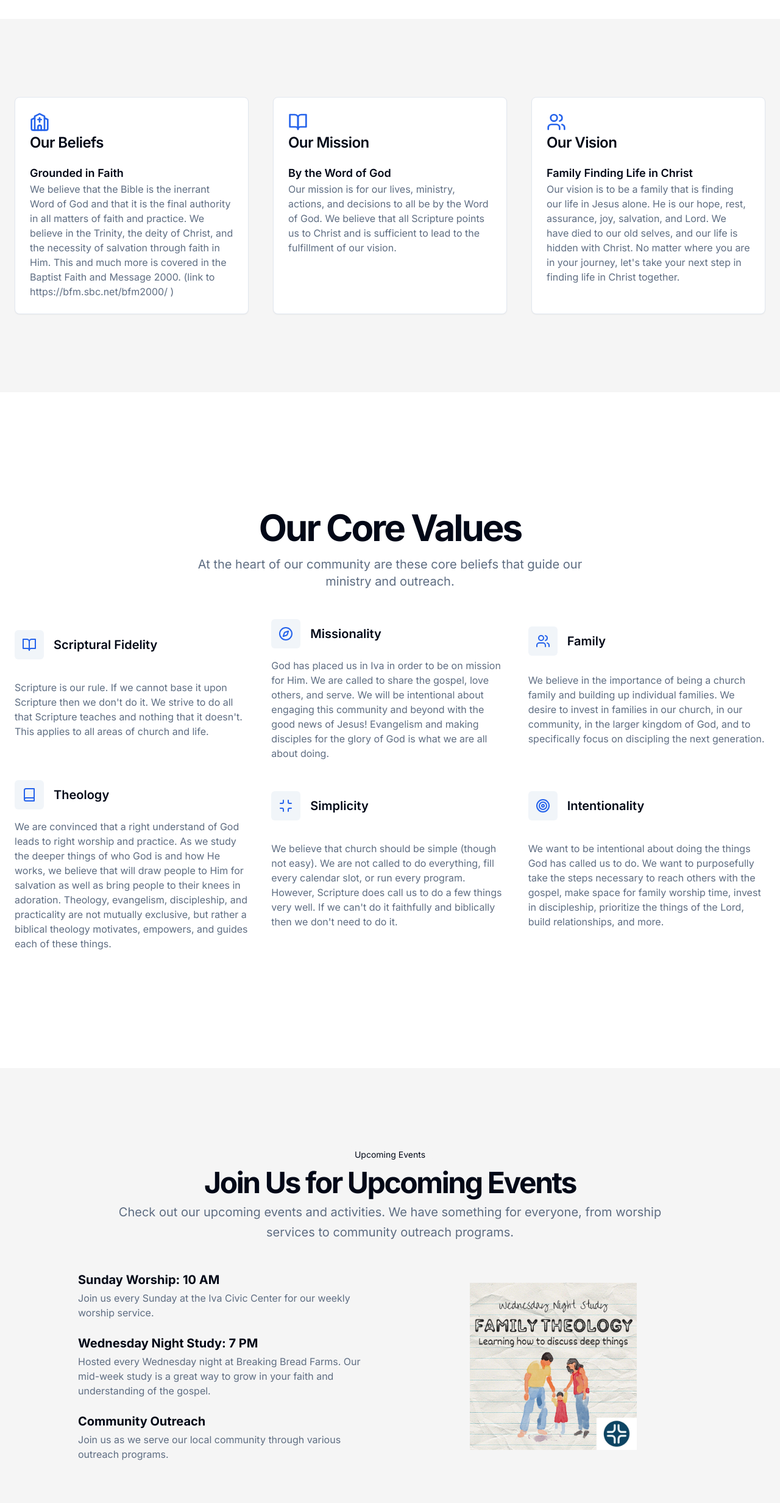
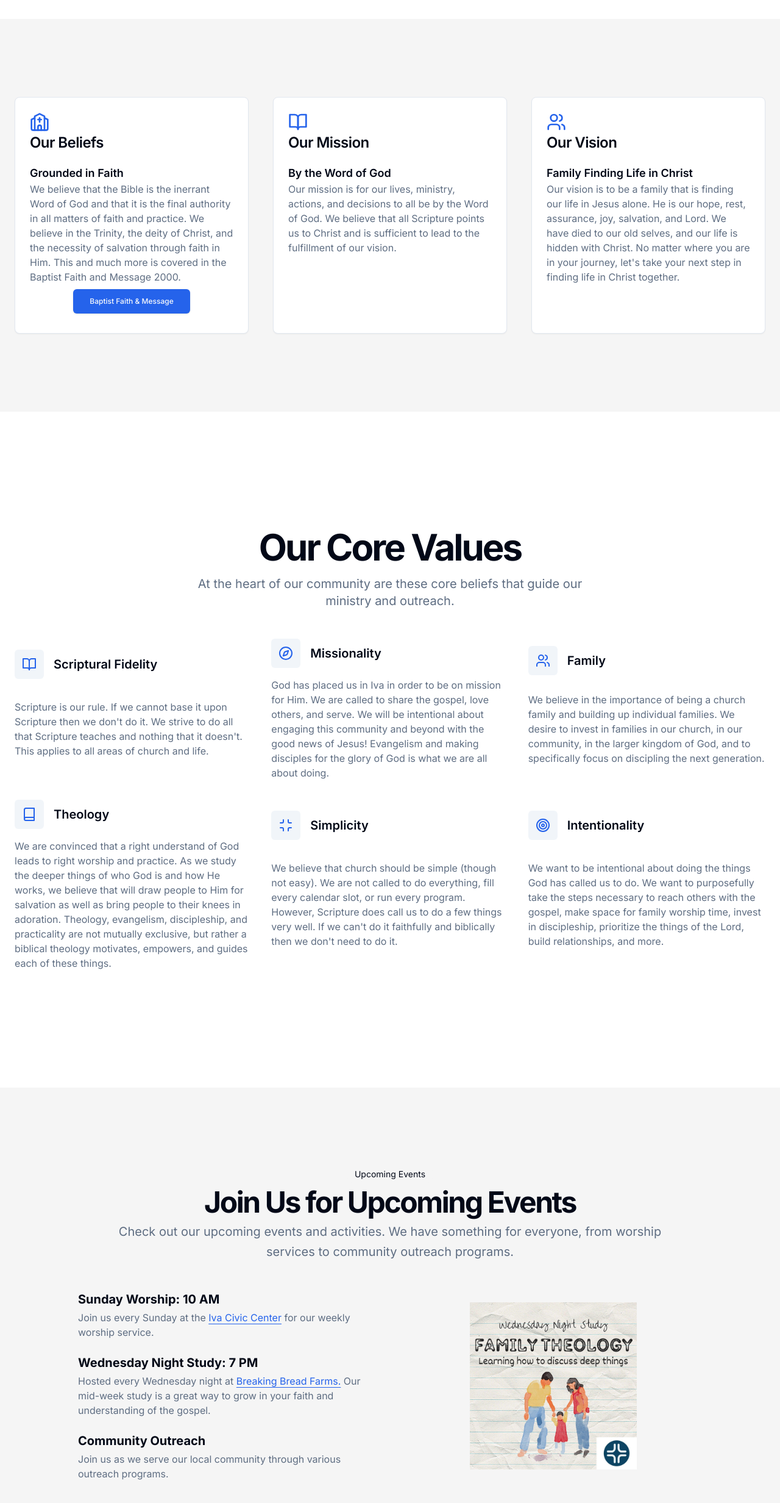
Before and after one commit to aberry520/family-life, a Next.js app: page / in a window 1280 px wide. Shown: the part 1461-3925 px from the top of the page at 61% size. Built offline with nearby package versions, Linux system fonts and the light colour scheme; a web font is replaced by a local one.

Commit message:
add locations and add link to BF&M200

```diff
--- a/src/components/about.tsx
+++ b/src/components/about.tsx
@@ -41,9 +41,14 @@ export function About() {
               <p className="text-muted-foreground">
                 We believe that the Bible is the inerrant Word of God and that it is the final authority in all matters
                 of faith and practice. We believe in the Trinity, the deity of Christ, and the necessity of salvation
-                through faith in Him. This and much more is covered in the Baptist Faith and Message 2000. (link to
-                https://bfm.sbc.net/bfm2000/ )
+                through faith in Him. This and much more is covered in the Baptist Faith and Message 2000.
               </p>
+              <Link
+                href="https://bfm.sbc.net/bfm2000/"
+                className="flex h-10 w-48 my-2 md:mx-auto items-center text-center justify-center rounded-md bg-primary px-4 text-xs font-medium text-primary-foreground shadow transition-colors hover:bg-primary/90 focus-visible:outline-none focus-visible:ring-1 focus-visible:ring-ring disabled:pointer-events-none disabled:opacity-50"
+                prefetch={false}>
+                Baptist Faith & Message
+              </Link>
             </CardContent>
           </Card>
           <Card>
--- a/src/components/events.tsx
+++ b/src/components/events.tsx
@@ -1,3 +1,5 @@
+import Link from "next/link";
+
 export default function Events() {
   return (
     <section
@@ -21,7 +23,6 @@ export default function Events() {
             height="550"
             alt="Event"
             className="mx-auto aspect-video overflow-hidden rounded-xl object-contain object-center sm:w-full lg:order-last"
-            // style={{ backgroundColor: "red", aspectRatio: "3/2" }}
           />
           <div className="flex flex-col justify-center space-y-4">
             <ul className="grid gap-6">
@@ -29,7 +30,13 @@ export default function Events() {
                 <div className="grid gap-1">
                   <h3 className="text-xl font-bold">Sunday Worship: 10 AM</h3>
                   <p className="text-muted-foreground">
-                    Join us every Sunday at the Iva Civic Center for our weekly worship service.
+                    Join us every Sunday at the{" "}
+                    <Link
+                      href="https://www.google.com/maps/search/?api=1&query=205+W+Jackson+St%2C+Iva%2C+SC+29655"
+                      className="underline underline-offset-4 text-primary">
+                      Iva Civic Center
+                    </Link>{" "}
+                    for our weekly worship service.
                   </p>
                 </div>
               </li>
@@ -37,8 +44,13 @@ export default function Events() {
                 <div className="grid gap-1">
                   <h3 className="text-xl font-bold">Wednesday Night Study: 7 PM</h3>
                   <p className="text-muted-foreground">
-                    Hosted every Wednesday night at Breaking Bread Farms. Our mid-week study is a great way to grow in
-                    your faith and understanding of the gospel.
+                    Hosted every Wednesday night at{" "}
+                    <Link
+                      href="https://www.google.com/maps/search/?api=1&query=2640+Elberton+Hwy%2C+Iva%2C+SC+29655"
+                      className="underline underline-offset-4 text-primary">
+                      Breaking Bread Farms.
+                    </Link>{" "}
+                    Our mid-week study is a great way to grow in your faith and understanding of the gospel.
                   </p>
                 </div>
               </li>
```
